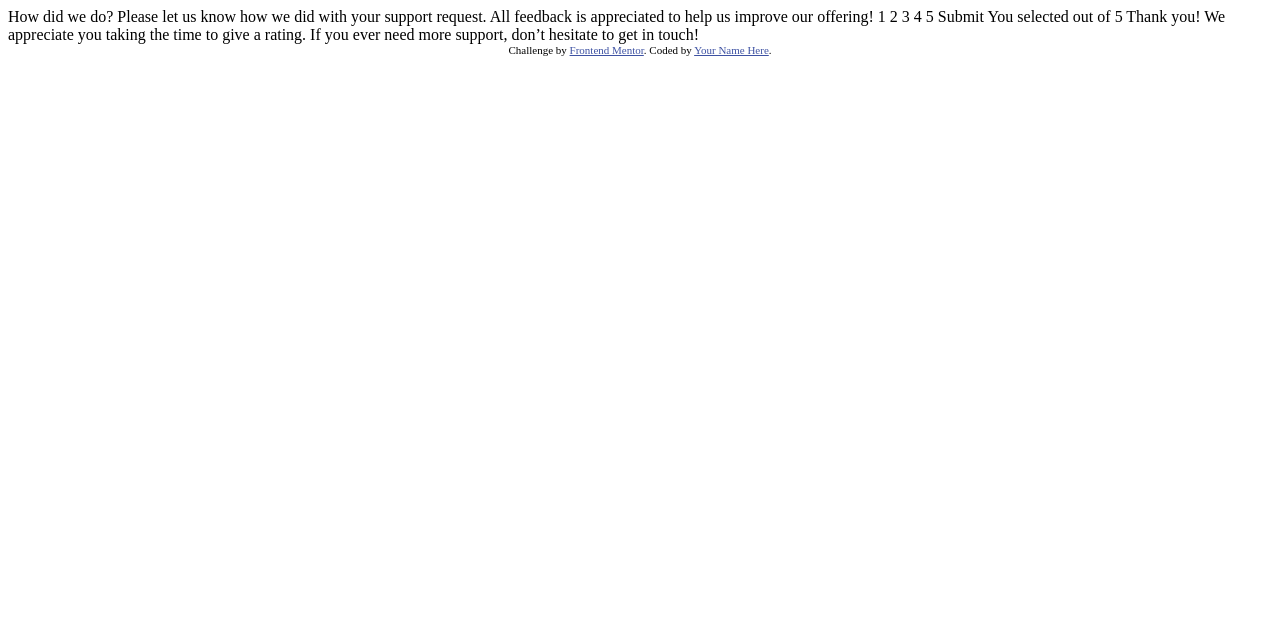
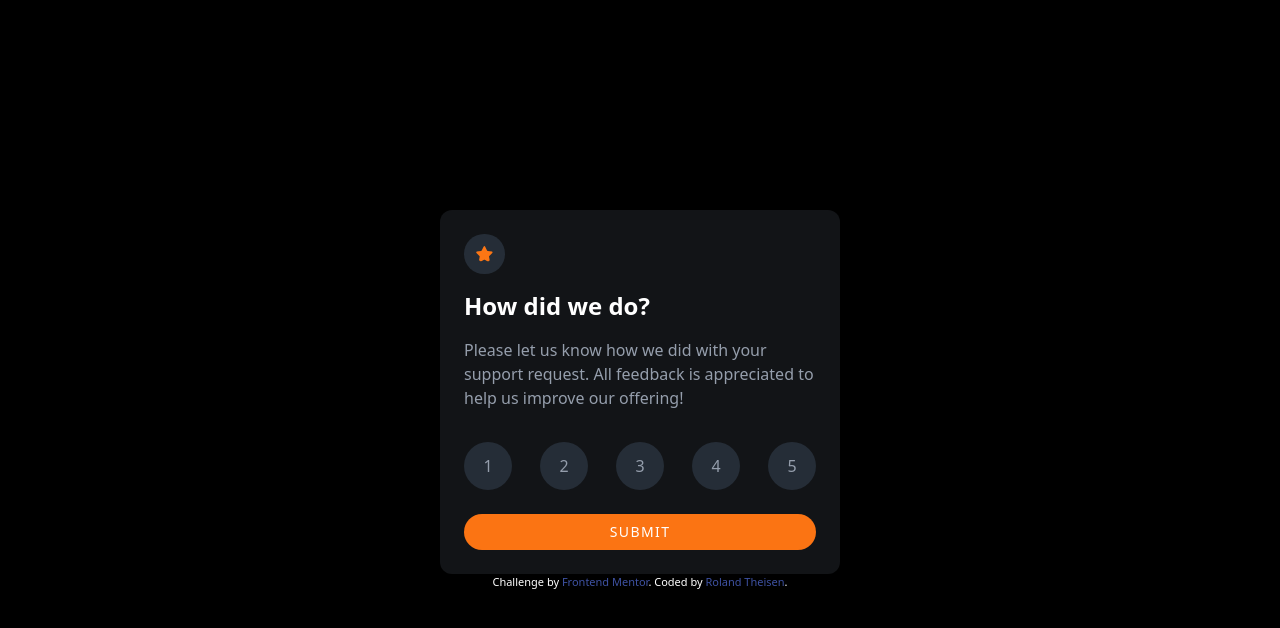
Before and after one commit to gonereng/frontend-mentor, a website: page interactive-rating-component-main/index.html in a window 1280 px wide. Drawn offline with Linux system fonts and the light colour scheme.

Commit message:
After rating component

```diff
--- a/interactive-rating-component-main/index.html
+++ b/interactive-rating-component-main/index.html
@@ -1,49 +1,118 @@
 <!DOCTYPE html>
 <html lang="en">
   <head>
-  <meta charset="UTF-8">
-  <meta name="viewport" content="width=device-width, initial-scale=1.0"> <!-- displays site properly based on user's device -->
-
-  <link rel="icon" type="image/png" sizes="32x32" href="./images/favicon-32x32.png">
-
+    <meta charset="UTF-8" />
+    <meta name="viewport" content="width=device-width, initial-scale=1.0" />
+    <!-- displays site properly based on user's device -->
+    <link rel="preconnect" href="https://fonts.googleapis.com" />
+    <link rel="preconnect" href="https://fonts.gstatic.com" crossorigin />
+    <link
+      href="https://fonts.googleapis.com/css2?family=Overpass:wght@400;700&display=swap"
+      rel="stylesheet"
+    />
+    <link
+      rel="icon"
+      type="image/png"
+      sizes="32x32"
+      href="./images/favicon-32x32.png"
+    />
+    <link rel="stylesheet" href="css/style.css" />
     <title>Frontend Mentor | Interactive rating component</title>
 
     <!-- Feel free to remove these styles or customise in your own stylesheet 👍 -->
     <style>
-    .attribution { font-size: 11px; text-align: center; }
-    .attribution a { color: hsl(228, 45%, 44%); }
+      .attribution {
+        font-size: 11px;
+        text-align: center;
+      }
+      .attribution a {
+        color: hsl(228, 45%, 44%);
+      }
     </style>
   </head>
-<body>
-
+  <body
+    class="bg-black h-screen w-full text-white flex flex-col justify-center items-center text-overpass"
+  >
     <!-- Rating state start -->
-
-  How did we do?
-
-  Please let us know how we did with your support request. All feedback is appreciated
-  to help us improve our offering!
-
-  1 2 3 4 5
-
+    <div
+      id="rating"
+      class="w-11/12 md:w-[400px] bg-pwVeryDarkBlue p-6 rounded-xl"
+    >
+      <img
+        src="images/icon-star.svg"
+        alt=""
+        class="bg-pwDarkBlue p-3 rounded-full mb-4"
+      />
+      <h1 class="text-2xl mb-4 font-bold">How did we do?</h1>
+      <p class="text-pwLightGray mb-8">
+        Please let us know how we did with your support request. All feedback is
+        appreciated to help us improve our offering!
+      </p>
+      <form id="ratingForm">
+        <ul class="mb-6 flex justify-between text-pwLightGray cursor-pointer">
+          <li
+            class="btn w-12 h-12 text-center p-3 rounded-full bg-pwDarkBlue hover:text-white hover:bg-pwOrange"
+          >
+            1
+          </li>
+          <li
+            class="btn w-12 h-12 text-center p-3 rounded-full bg-pwDarkBlue hover:text-white hover:bg-pwOrange"
+          >
+            2
+          </li>
+          <li
+            class="btn w-12 h-12 text-center p-3 rounded-full bg-pwDarkBlue hover:text-white hover:bg-pwOrange"
+          >
+            3
+          </li>
+          <li
+            class="btn w-12 h-12 text-center p-3 rounded-full bg-pwDarkBlue hover:text-white hover:bg-pwOrange"
+          >
+            4
+          </li>
+          <li
+            class="btn w-12 h-12 text-center p-3 rounded-full bg-pwDarkBlue hover:text-white hover:bg-pwOrange"
+          >
+            5
+          </li>
+        </ul>
+        <button
+          id="submit"
+          type="submit"
+          class="w-full bg-pwOrange py-2 rounded-full text-overpass uppercase text-sm tracking-widest hover:bg-white hover:text-pwOrange cursor-pointer"
+        >
           Submit
-
+        </button>
+      </form>
+    </div>
     <!-- Rating state end -->
 
     <!-- Thank you state start -->
-
-  You selected <!-- Add rating here --> out of 5
-
-  Thank you!
-
-  We appreciate you taking the time to give a rating. If you ever need more support,
-  don’t hesitate to get in touch!
+    <div
+      id="thank-you"
+      class="hidden w-11/12 md:w-[400px] bg-pwVeryDarkBlue p-6 rounded-xl text-center"
+    >
+      <img src="images/illustration-thank-you.svg" alt="" class="mx-auto m-6" />
+      <span class="text-pwOrange p-2 rounded-full bg-pwDarkBlue">
+        You selected
+        <span id="selectedValueSpan"></span>
+        out of 5
+      </span>
+      <h1 class="text-2xl my-4">Thank you!</h1>
+      <p class="text-pwLightGray">
+        We appreciate you taking the time to give a rating. If you ever need
+        more support, don't hesitate to get in touch!
+      </p>
+    </div>
 
     <!-- Thank you state end -->
 
-
     <div class="attribution">
-    Challenge by <a href="https://www.frontendmentor.io?ref=challenge" target="_blank">Frontend Mentor</a>.
-    Coded by <a href="#">Your Name Here</a>.
+      Challenge by
+      <a href="https://www.frontendmentor.io?ref=challenge" target="_blank"
+        >Frontend Mentor</a
+      >. Coded by <a href="#">Roland Theisen</a>.
     </div>
+    <script src="js/script.js"></script>
   </body>
 </html>
--- /dev/null
+++ b/interactive-rating-component-main/input.css
@@ -0,0 +1,8 @@
+@tailwind base;
+@tailwind components;
+@tailwind utilities;
+
+.selected {
+  background-color: hsl(217, 12%, 63%);
+  color: white;
+}
--- /dev/null
+++ b/interactive-rating-component-main/js/script.js
@@ -0,0 +1,33 @@
+const btns = document.getElementsByClassName('btn');
+const ratingForm = document.getElementById('ratingForm');
+const selectedValueSpan = document.getElementById('selectedValueSpan');
+
+const rating = document.getElementById('rating');
+const thankYou = document.getElementById('thank-you');
+
+let selectedValue;
+
+const clearSelected = () => {
+  for (let btn of btns) {
+    btn.classList.remove('selected');
+  }
+};
+
+for (let btn of btns) {
+  btn.addEventListener('click', (event) => {
+    clearSelected();
+    event.target.classList.toggle('selected');
+    selectedValue = Number(event.target.innerHTML);
+  });
+}
+
+ratingForm.addEventListener('submit', (event) => {
+  event.preventDefault();
+  if (selectedValue) {
+    selectedValueSpan.innerText = selectedValue;
+    rating.classList.add('hidden');
+    thankYou.classList.remove('hidden');
+  } else {
+    alert('Please select a rating');
+  }
+});
--- /dev/null
+++ b/interactive-rating-component-main/tailwind.config.js
@@ -0,0 +1,19 @@
+/** @type {import('tailwindcss').Config} */
+module.exports = {
+  content: ['./*.html'],
+  theme: {
+    extend: {
+      colors: {
+        pwOrange: 'hsl(25, 97%, 53%)',
+        pwLightGray: 'hsl(217, 12%, 63%)',
+        pwMediumGray: 'hsl(216, 12%, 54%)',
+        pwDarkBlue: 'hsl(213, 19%, 18%)',
+        pwVeryDarkBlue: 'hsl(216, 12%, 8%)',
+      },
+      fontFamily: {
+        overpass: ['Overpass', 'sans-serif'],
+      },
+    },
+  },
+  plugins: [],
+};
```
Also changed, not shown: interactive-rating-component-main/package.json (added, +15 -0 lines), interactive-rating-component-main/css/style.css (added), 2 other files. Lines whose indentation alone changed are shown as unchanged.
